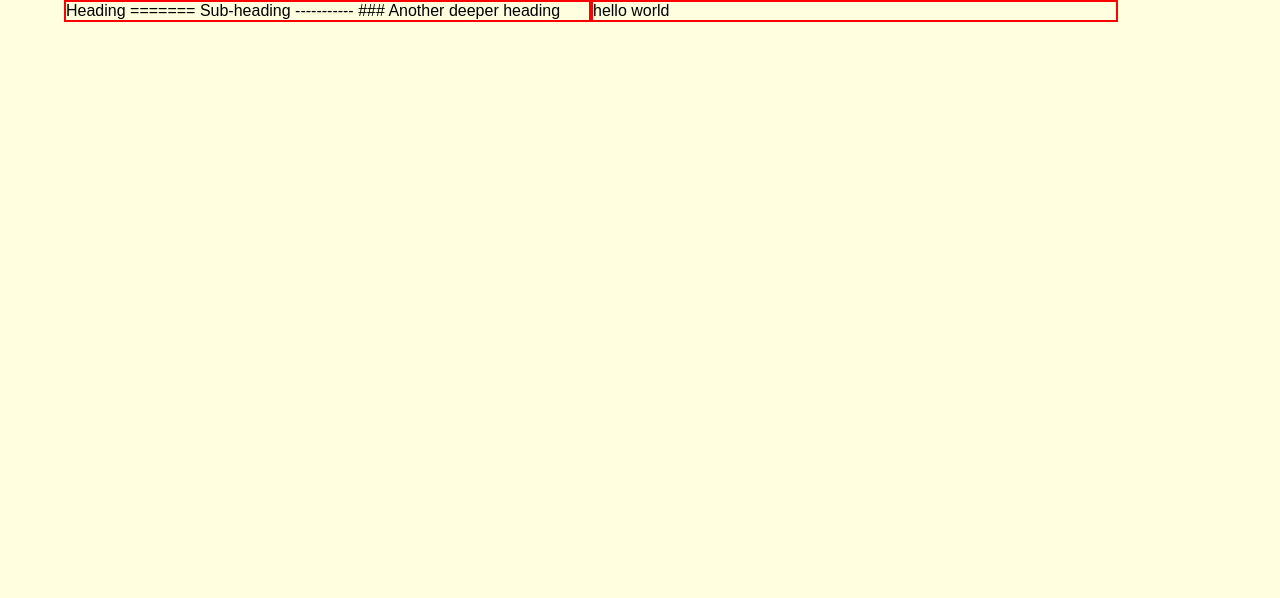
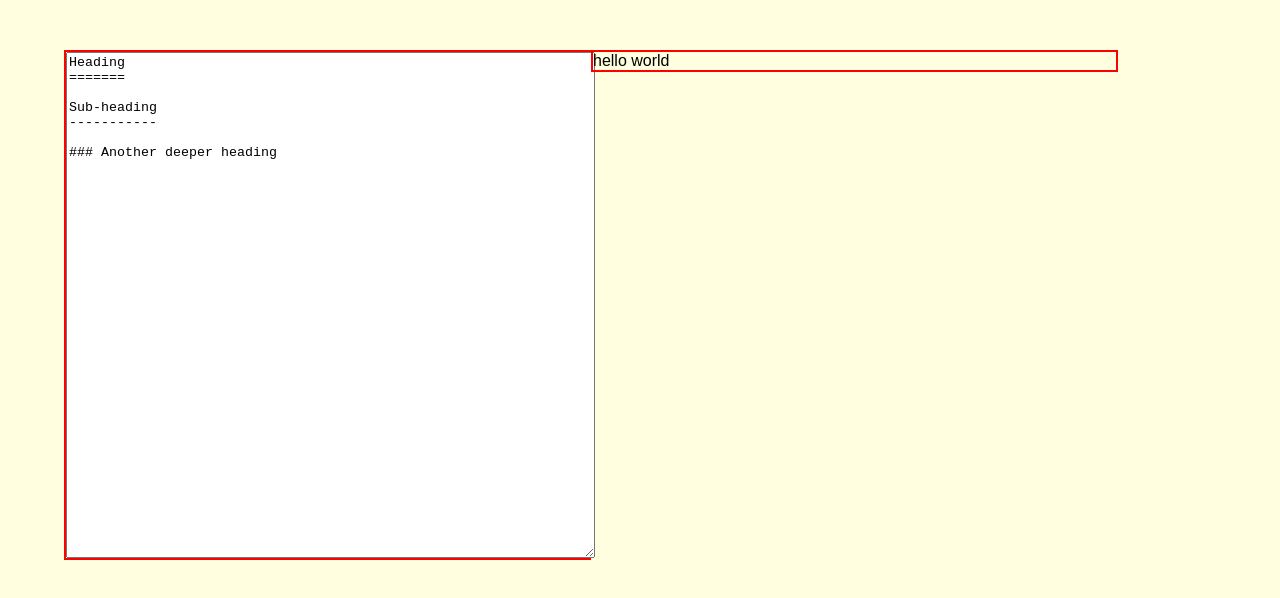
Before and after one commit to andrwsalcdo/react-markdown-preview, a React (Create React App) app: page / in a window 1280 px wide. Shown: the top 598 px of the page. Built offline with nearby package versions, Linux system fonts and the light colour scheme.

Commit message:
finish MarkdownInput component.

```diff
--- a/src/App.css
+++ b/src/App.css
@@ -2,11 +2,11 @@ body {
     background: lightyellow;
     color: black;
     font-family: Impact, Haettenschweiler, 'Arial Narrow Bold', sans-serif;
-    margin-top: 50px;
 }
 
 .container {
     margin: 0 auto;
+    margin-top: 50px;
     max-width: 90%;
 }
 
@@ -19,3 +19,10 @@ body {
     vertical-align: top;
     width: 45.4%;
 }
+
+#txt_input {
+    display: block;
+    height: 500px;
+    margin: 0 auto;
+    width: 100%;
+}
--- a/src/App.js
+++ b/src/App.js
@@ -1,7 +1,7 @@
 import React, { Component } from 'react';
 import './App.css';
-
 //import future componnents here
+import MarkdownInput from './components/MarkdownInput';
 
 
 
@@ -21,8 +21,7 @@ class App extends Component {
     return (
       <div className="container">
         <div className="column" id="md-input">
-            {/*<markdownInput onChange={this.handleChange} textValue={this.state.text} />*/}
-            {this.state.text}
+            <MarkdownInput onChange={this.handleChange} value={this.state.text} />
         </div>
         <div className="column" id="md-preview">
               {/*<markdownPreview markup={this.state.text} /> */}
--- a/src/components/markdownInput.js
+++ b/src/components/markdownInput.js
@@ -1,14 +1,15 @@
 import React, { Component } from 'react'
 import '../App.css'
 
-class markdownInput extends Component {
+
+class MarkdownInput extends Component {
     render () {
         return (
             <div>
-
+                <textarea id="txt_input" placeholder="Type your markdown here..." value={this.props.value} onChange={this.props.onChange} />
             </div>
         )
     }
 }
 
-export default markdownInput;
+export default MarkdownInput;
```
